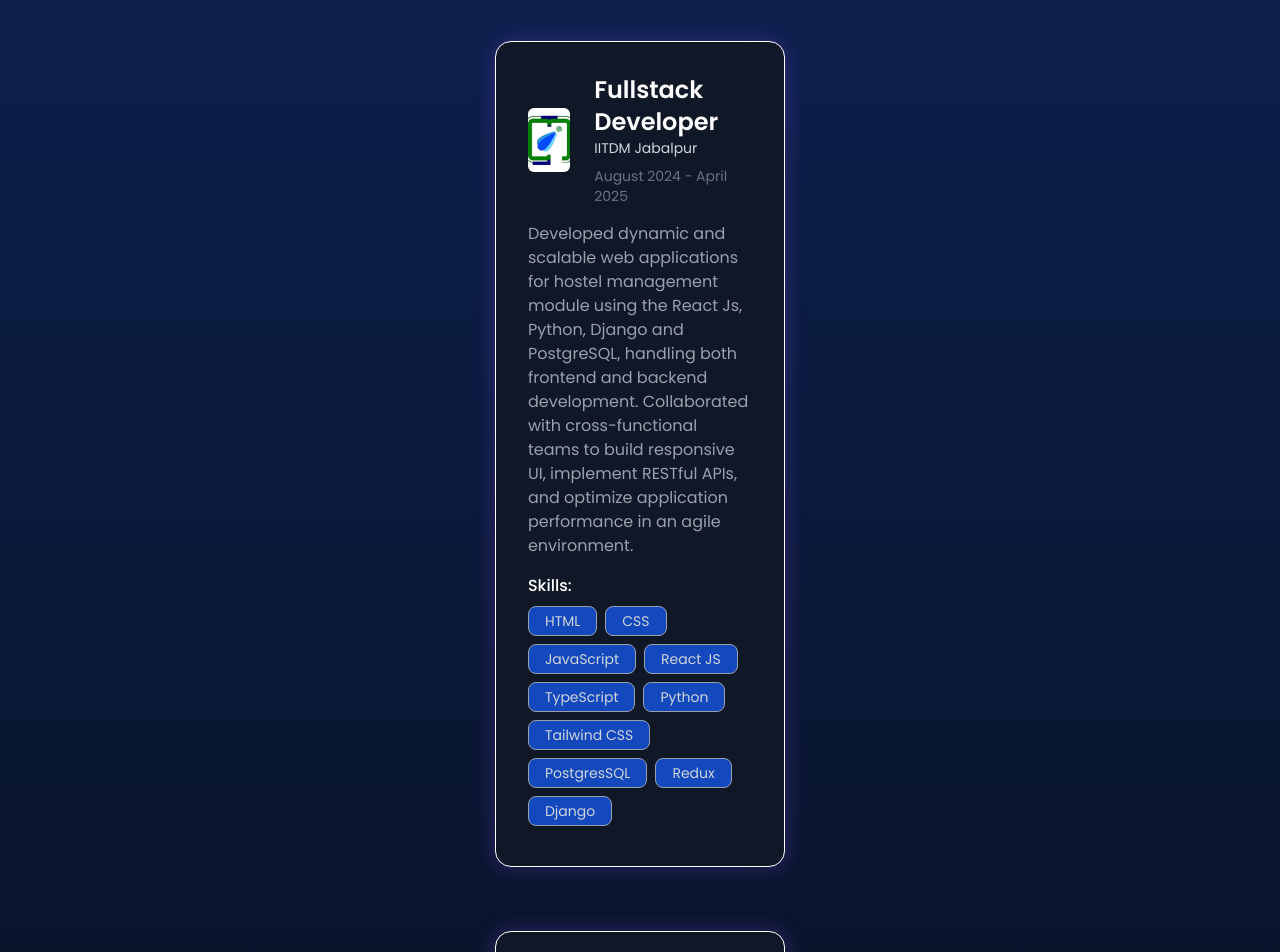
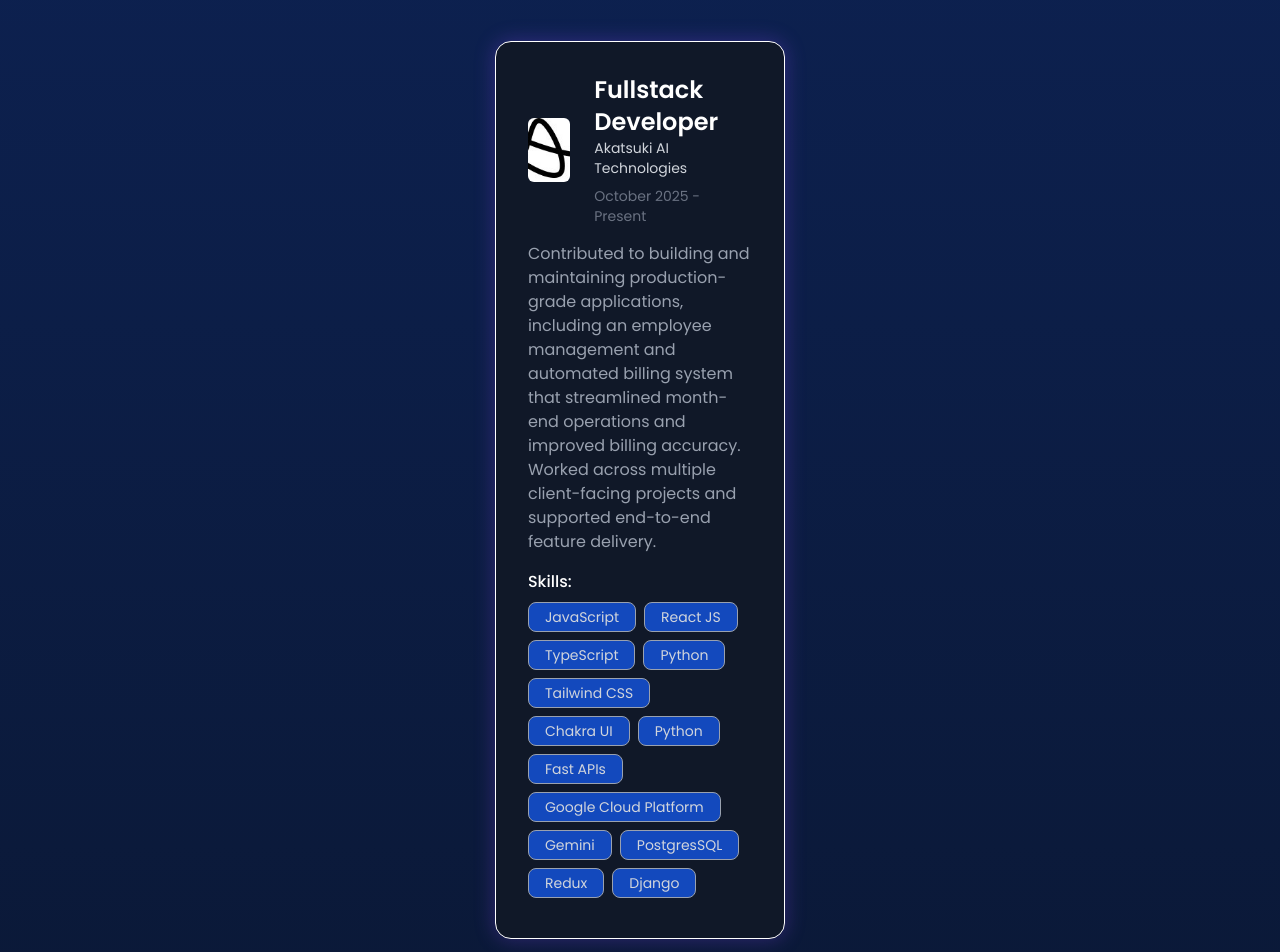
Before and after one commit to tushar66sharma/PortFolio, a React (Vite) app in the folder myPortFolio/: page / in a window 1280 px wide. Shown: the part 2320-3272 px from the top of the page. Built offline with nearby package versions, Linux system fonts and the light colour scheme.

Commit message:
feat: added the new experience in the experience section

```diff
--- a/myPortFolio/src/constants.js
+++ b/myPortFolio/src/constants.js
@@ -38,6 +38,7 @@ import  djangologo from'./assets/tech_logo/Django.png';
 
 // Experience Section Logo's
 import iiitdmjlogo from './assets/company_logo/iiitdmj_logo.png';
+import Aktsklogo from './assets/company_logo/Aktsk.jpg';
 
 // Education Section Logo's
 import iiitdmj1logo from './assets/education_logo/iiitdmj_logo.png';
@@ -115,6 +116,29 @@ export const SkillsInfo = [
   export const experiences = [
     {
       id: 0,
+      img: Aktsklogo,
+      role: "Fullstack Developer",
+      company: "Akatsuki AI Technologies",
+      date: "October 2025 - Present",
+      desc: "Contributed to building and maintaining production-grade applications, including an employee management and automated billing system that streamlined month-end operations and improved billing accuracy. Worked across multiple client-facing projects and supported end-to-end feature delivery.",
+      skills: [
+        "JavaScript",
+        "React JS",
+        "TypeScript",
+        "Python",
+        "Tailwind CSS",
+        "Chakra UI",
+        "Python",
+        "Fast APIs",
+        "Google Cloud Platform",
+        "Gemini",
+        "PostgresSQL",
+        "Redux",
+        "Django",
+      ],
+    },
+    {
+      id: 1,
       img: iiitdmjlogo,
       role: "Fullstack Developer",
       company: "IITDM Jabalpur",
@@ -134,7 +158,7 @@ export const SkillsInfo = [
       ],
     },
     {
-      id: 1,
+      id: 2,
       img: iiitdmjlogo,
       role: "Summer Research Intern",
       company: "IITDM Jabalpur",
```
Also changed, not shown: myPortFolio/src/assets/company_logo/Aktsk.jpg (added).
